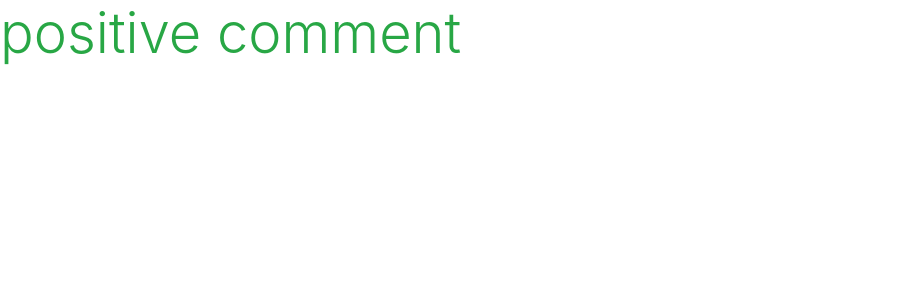
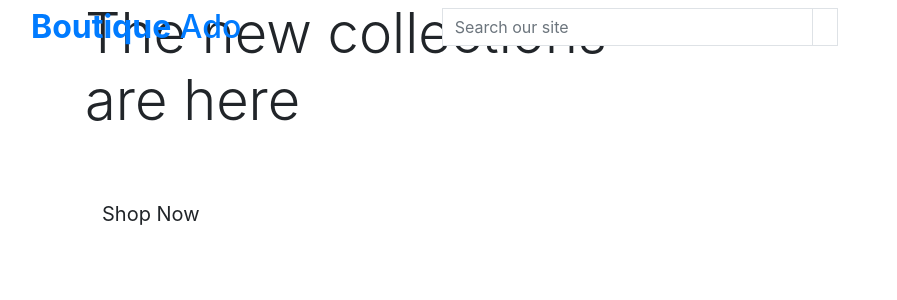
Before and after one commit to mark279455/boutique_ado_v1, a Django app: page / in a window 1280 px wide. Shown: the top 300 px of the page, without its empty margins (0-897 px from the left). Run offline with Django 3.2, Linux system fonts and the light colour scheme.

Commit message:
Added main page header

```diff
--- a/boutique_ado/home/templates/home/index.html
+++ b/boutique_ado/home/templates/home/index.html
@@ -1,6 +1,29 @@
 {% extends "base.html" %}
 {% load static %}
 
+{% block page_header %}
+<div class="container header-container">
+    <div class="row">
+        <div class="col">
+
+        </div>
+    </div>
+</div>
+{% endblock %}
+
 {% block content %}
-<h1 class="display-4 text-success">positive comment</h1>
+<div class="container h-100">
+    <div class="row h-100">
+        <div class="col-7 col-md-6 my-auto">
+            <h1 class="display-4 logo-font text-black">
+                The new collections are here
+            </h1>
+            <div class="my-5">
+                <h4>
+                    <a href="" class="shop-now-button btn btn-lg rounded-0 test-uppercase py-3">Shop Now</a>
+                </h4>
+            </div>
+        </div>
+    </div>
+</div>
 {% endblock %}
--- a/boutique_ado/templates/base.html
+++ b/boutique_ado/templates/base.html
@@ -40,7 +40,40 @@
 </head>
 
 <body>
-    <header class="container-fluid fixed-top"></header>
+    <header class="container-fluid fixed-top">
+        <div class="row">
+            <div class="col-12 col-lg-4 my-auto py-1 py-lg-0 text-center text-lg-left">
+                <a href="{% url 'home' %}" class="nav-link main-logo-link">
+                    <h2 class="logo-font text-black my-0">
+                        <strong>Boutique</strong>
+                         Ado</h2>
+                </a>
+            </div>
+            <div class="col-12 col-lg-4 my-auto py-1 py-lg-0">
+                <form method="GET" action="">
+                    <div class="input-group w-100">
+                        <input class="form-control border border-black rounded-0" type="text" name="q" placeholder="Search our site">
+                        <div class="input-group-append">
+                            <button class="form-control btn btn-black border border-black rounded-0" type="submit">
+                                <span class="icon">
+                                    <i class="fas fa-search"></i>
+                                </span>
+                            </button>
+                        </div>
+                    </div>
+
+                </form>
+
+
+            </div>
+            <div class="col-12 col-lg-4 my-auto py-1 py-lg-0">
+                <ul class="list-inline list-unstyled text-center text-lg-right my-0">
+                    <li class="list-inline-item dropdown"></li>
+                    <li class="list-inline-item"></li>
+                </ul>
+            </div>
+        </div>
+    </header>
 
     {% if messages %}
     <div class="message-container"></div>
```
